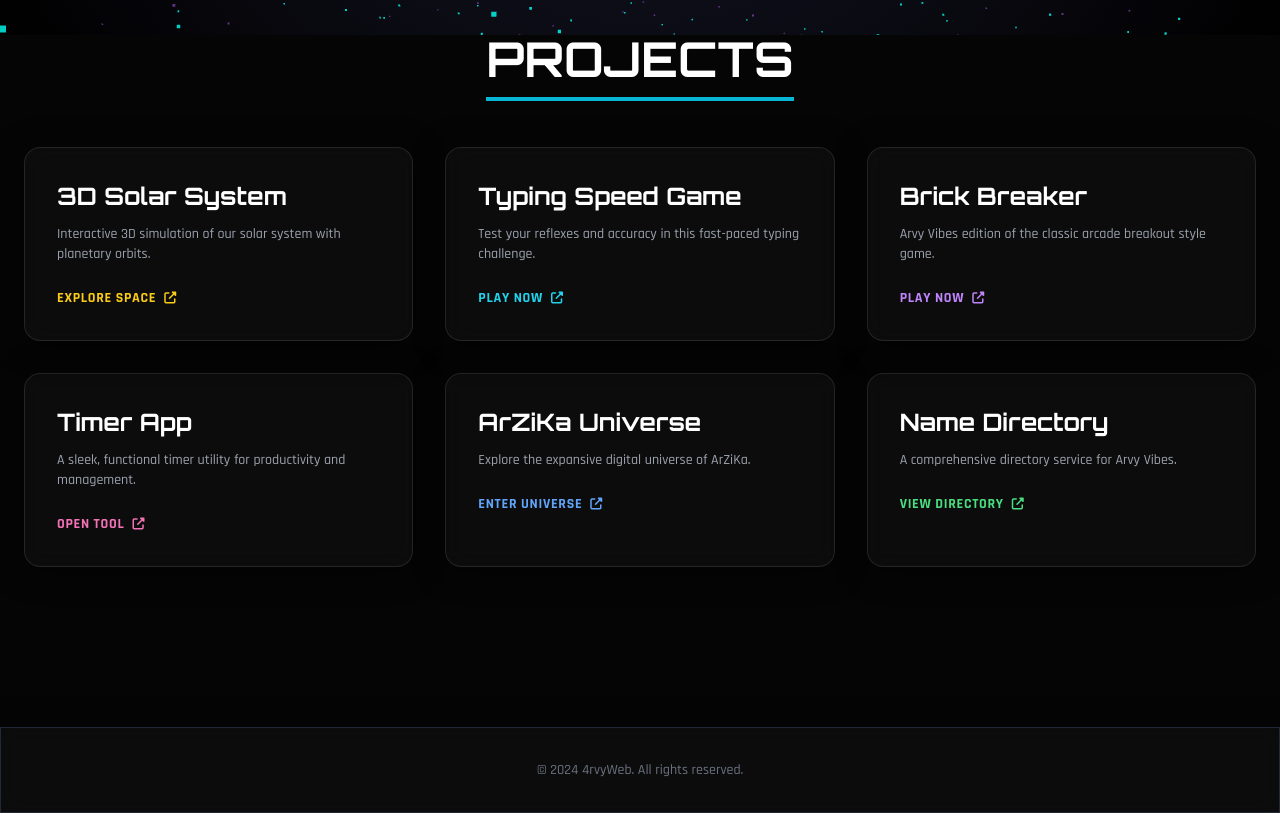
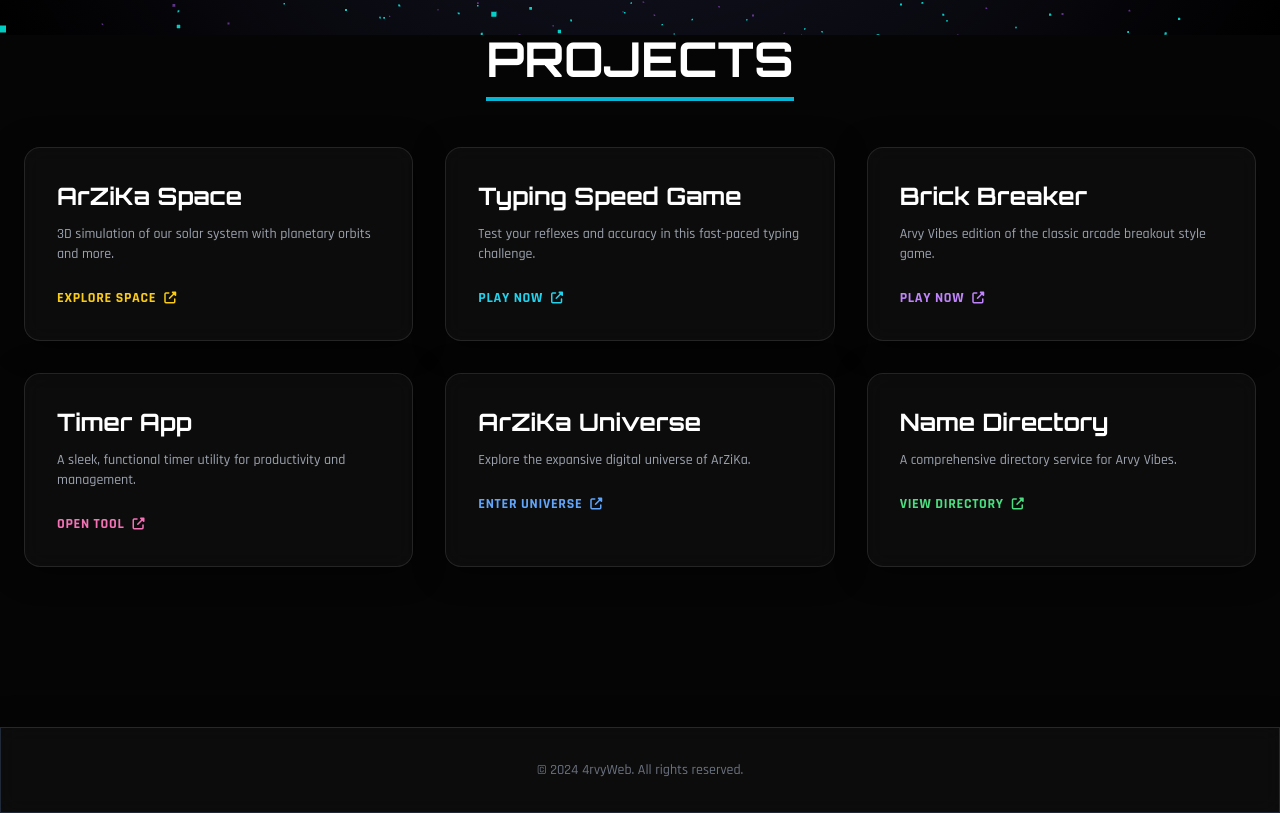
Before and after one commit to rvwp/4tvy, a plain HTML site: page index.html in a window 1280 px wide. Shown: the part 765-1578 px from the top of the page. Drawn offline with nearby package versions, Linux system fonts and the light colour scheme; animation ran at ten frames a second.

Commit message:
index.html

```diff
--- a/index.html
+++ b/index.html
@@ -128,8 +128,8 @@
 
                 <!-- NEW PROJECT: Solar System -->
                 <a href="https://rvwp.github.io/3D-Solar-System-Simulator/" target="_blank" class="glass-panel p-8 rounded-2xl block group relative overflow-hidden">
-                    <h3 class="text-2xl font-bold mb-3 title-font group-hover:text-yellow-300 transition-colors">3D Solar System</h3>
-                    <p class="text-gray-400 text-sm mb-6">Interactive 3D simulation of our solar system with planetary orbits.</p>
+                    <h3 class="text-2xl font-bold mb-3 title-font group-hover:text-yellow-300 transition-colors">ArZiKa Space</h3>
+                    <p class="text-gray-400 text-sm mb-6">3D simulation of our solar system with planetary orbits and more.</p>
                     <div class="flex items-center text-yellow-400 text-sm font-bold tracking-wider uppercase">
                         Explore Space <i class="fas fa-external-link-alt ml-2 text-xs"></i>
                     </div>
```
